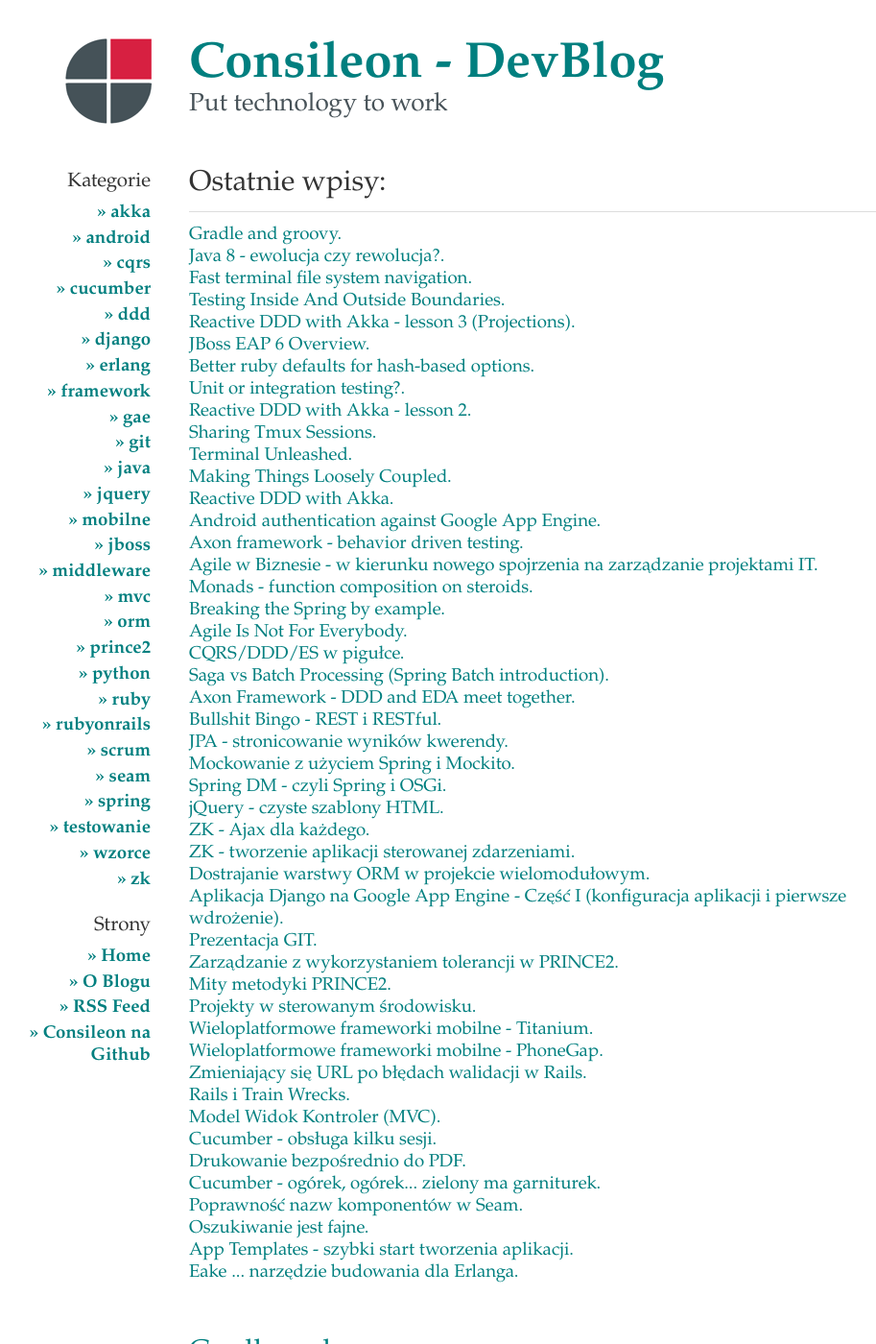
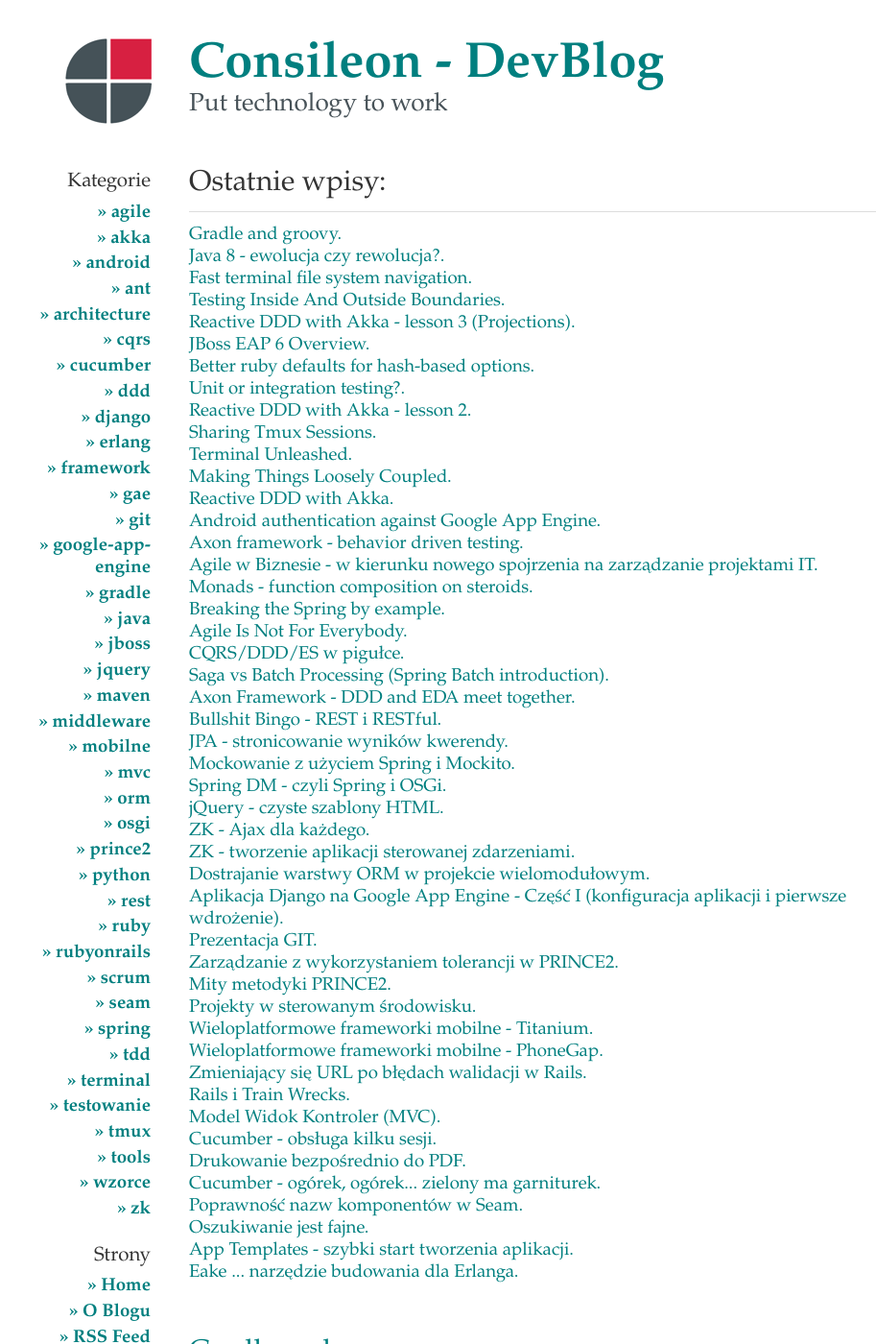
Before and after one commit to consileonpl/consileonpl.github.com, a Jekyll site: the page built from index.markdown, in a window 1280 px wide and 1400 px high. Shown: the whole window at 96% size, without its empty margins (173-1086 px from the left). Built offline with Jekyll 4.4.1, drawn with Linux system fonts in a browser that asks for light colours; Markdown is read by kramdown in place of the engine named in the settings.

Commit message:
Missing categories added

```diff
--- a/_includes/categories.html
+++ b/_includes/categories.html
@@ -1,6 +1,9 @@
 <ul>
+<li><a href='/tags/agile.html'>agile</a></li>
 <li><a href='/tags/akka.html'>akka</a></li>
 <li><a href='/tags/android.html'>android</a></li>
+<li><a href='/tags/ant.html'>ant</a></li>
+<li><a href='/tags/architecture.html'>architecture</a></li>
 <li><a href='/tags/cqrs.html'>cqrs</a></li>
 <li><a href='/tags/cucumber.html'>cucumber</a></li>
 <li><a href='/tags/ddd.html'>ddd</a></li>
@@ -9,21 +12,30 @@
 <li><a href='/tags/framework.html'>framework</a></li>
 <li><a href='/tags/gae.html'>gae</a></li>
 <li><a href='/tags/git.html'>git</a></li>
+<li><a href='/tags/google-app-engine.html'>google-app-engine</a></li>
+<li><a href='/tags/gradle.html'>gradle</a></li>
 <li><a href='/tags/java.html'>java</a></li>
+<li><a href='/tags/jboss.html'>jboss</a></li>
 <li><a href='/tags/jquery.html'>jquery</a></li>
+<li><a href='/tags/maven.html'>maven</a></li>
+<li><a href='/tags/middleware.html'>middleware</a></li>
 <li><a href='/tags/mobilne.html'>mobilne</a></li>
-<li><a href='/tags/jboss.html'>jboss</a></li>
-<li><a href='/tags/middleware.html'>middleware</a></li>
 <li><a href='/tags/mvc.html'>mvc</a></li>
 <li><a href='/tags/orm.html'>orm</a></li>
+<li><a href='/tags/osgi.html'>osgi</a></li>
 <li><a href='/tags/prince2.html'>prince2</a></li>
 <li><a href='/tags/python.html'>python</a></li>
+<li><a href='/tags/rest.html'>rest</a></li>
 <li><a href='/tags/ruby.html'>ruby</a></li>
 <li><a href='/tags/rubyonrails.html'>rubyonrails</a></li>
 <li><a href='/tags/scrum.html'>scrum</a></li>
 <li><a href='/tags/seam.html'>seam</a></li>
 <li><a href='/tags/spring.html'>spring</a></li>
+<li><a href='/tags/tdd.html'>tdd</a></li>
+<li><a href='/tags/terminal.html'>terminal</a></li>
 <li><a href='/tags/testowanie.html'>testowanie</a></li>
+<li><a href='/tags/tmux.html'>tmux</a></li>
+<li><a href='/tags/tools.html'>tools</a></li>
 <li><a href='/tags/wzorce.html'>wzorce</a></li>
 <li><a href='/tags/zk.html'>zk</a></li>
 </ul>
```
